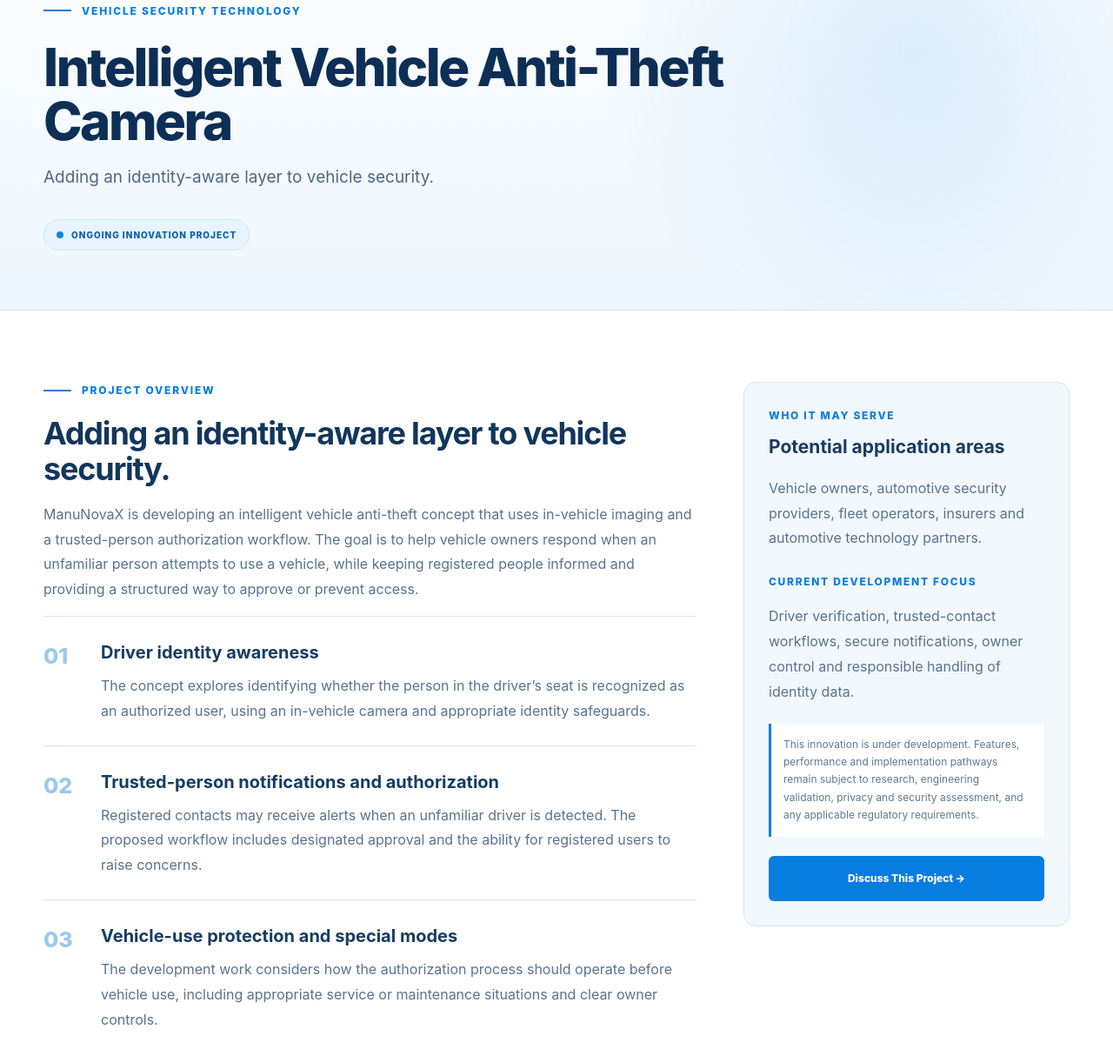
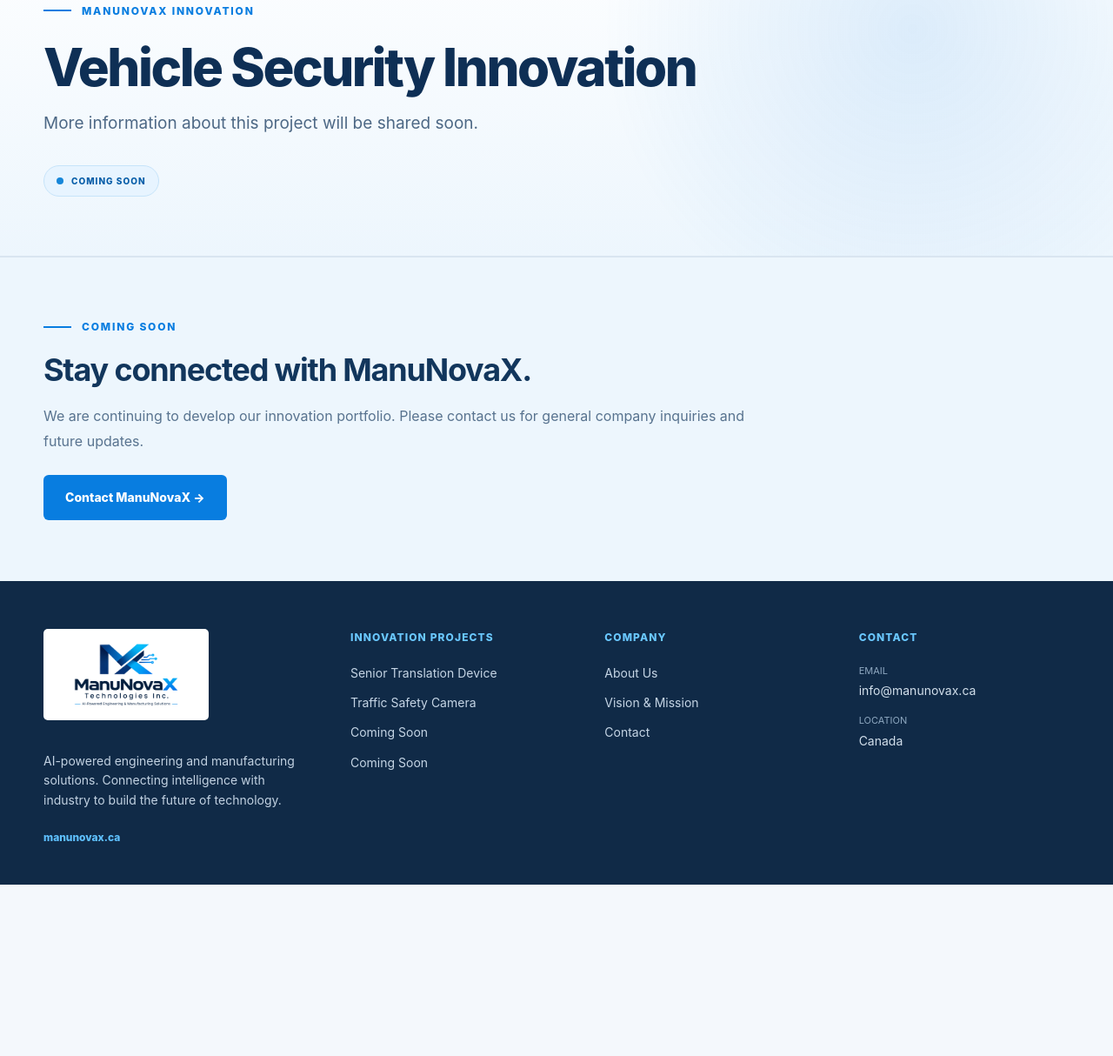
Before and after one commit to thasremax/manunovax-website, a plain HTML site: page intelligent-vehicle-anti-theft-camera.html in a window 1280 px wide. Shown: the part 214-1428 px from the top of the page at 87% size. After the commit the page ends 1231 px from the top, so only its background shows below. Drawn offline with Linux system fonts and the light colour scheme.

Commit message:
Replace confidential project details with Coming Soon placeholders

```diff
--- a/intelligent-vehicle-anti-theft-camera.html
+++ b/intelligent-vehicle-anti-theft-camera.html
@@ -3,51 +3,35 @@
 <head>
 <meta charset="utf-8">
 <meta name="viewport" content="width=device-width,initial-scale=1">
-<meta name="description" content="A vehicle security concept exploring driver identity verification, trusted-person authorization and coordinated alerts before unauthorized vehicle use.">
-<title>Intelligent Vehicle Anti-Theft Camera | ManuNovaX Technologies Inc.</title>
+<meta name="description" content="More information about this ManuNovaX innovation project will be shared soon.">
+<title>Vehicle Security Innovation | Coming Soon | ManuNovaX Technologies Inc.</title>
 <link rel="icon" href="manunovax-logo.png">
 <link rel="stylesheet" href="styles.css">
 </head>
 <body class="project-page">
 <header><div class="container nav">
 <a class="brand" href="index.html"><img class="logo" src="manunovax-logo.png" alt="ManuNovaX Technologies Inc."></a>
-<nav class="navlinks" aria-label="Main navigation">
-<a href="index.html#innovation-projects">Innovation Projects</a><a href="index.html#about">About</a><a href="index.html#contact">Contact</a>
-</nav>
+<nav class="navlinks" aria-label="Main navigation"><a href="index.html#innovation-projects">Innovation Projects</a><a href="index.html#about">About</a><a href="index.html#contact">Contact</a></nav>
 <a class="nav-cta" href="mailto:info@manunovax.ca?subject=Innovation%20Project%20Inquiry">Get in Touch</a>
 </div></header>
 <main>
 <section class="project-hero"><div class="container project-hero-inner">
 <a class="back-link" href="index.html#innovation-projects">← All Innovation Projects</a>
-<div class="kicker">VEHICLE SECURITY TECHNOLOGY</div>
-<h1>Intelligent Vehicle Anti-Theft Camera</h1>
-<p class="lead">Adding an identity-aware layer to vehicle security.</p>
-<div class="project-status"><span class="status-dot"></span> ONGOING INNOVATION PROJECT</div>
-</div></section>
-<section class="section light-section"><div class="container project-content">
-<div class="project-main">
-<div class="kicker">PROJECT OVERVIEW</div>
-<h2>Adding an identity-aware layer to vehicle security.</h2>
-<p>ManuNovaX is developing an intelligent vehicle anti-theft concept that uses in-vehicle imaging and a trusted-person authorization workflow. The goal is to help vehicle owners respond when an unfamiliar person attempts to use a vehicle, while keeping registered people informed and providing a structured way to approve or prevent access.</p>
-<article class="project-detail"><div class="project-number">01</div><div><h3>Driver identity awareness</h3><p>The concept explores identifying whether the person in the driver’s seat is recognized as an authorized user, using an in-vehicle camera and appropriate identity safeguards.</p></div></article><article class="project-detail"><div class="project-number">02</div><div><h3>Trusted-person notifications and authorization</h3><p>Registered contacts may receive alerts when an unfamiliar driver is detected. The proposed workflow includes designated approval and the ability for registered users to raise concerns.</p></div></article><article class="project-detail"><div class="project-number">03</div><div><h3>Vehicle-use protection and special modes</h3><p>The development work considers how the authorization process should operate before vehicle use, including appropriate service or maintenance situations and clear owner controls.</p></div></article>
-</div>
-<aside class="project-sidebar">
-<div class="small-label">WHO IT MAY SERVE</div><h3>Potential application areas</h3><p>Vehicle owners, automotive security providers, fleet operators, insurers and automotive technology partners.</p>
-<div class="small-label">CURRENT DEVELOPMENT FOCUS</div><p>Driver verification, trusted-contact workflows, secure notifications, owner control and responsible handling of identity data.</p>
-<div class="project-note">This innovation is under development. Features, performance and implementation pathways remain subject to research, engineering validation, privacy and security assessment, and any applicable regulatory requirements.</div>
-<a class="btn btn-primary" href="mailto:info@manunovax.ca?subject=Intelligent%20Vehicle%20Anti-Theft%20Camera%20Inquiry">Discuss This Project →</a>
-</aside>
+<div class="kicker">MANUNOVAX INNOVATION</div>
+<h1>Vehicle Security Innovation</h1>
+<p class="lead">More information about this project will be shared soon.</p>
+<div class="project-status"><span class="status-dot"></span> COMING SOON</div>
 </div></section>
 <section class="project-progress"><div class="container">
-<div class="kicker">ONGOING DEVELOPMENT</div><h2>From concept toward practical innovation.</h2>
-<p>ManuNovaX is actively advancing its innovation portfolio through research, engineering design, technology assessment and development planning. We welcome conversations with qualified technical collaborators, industry partners and organizations interested in exploring these challenges.</p>
-<a class="btn btn-outline" href="mailto:info@manunovax.ca?subject=ManuNovaX%20Innovation%20Collaboration">Explore Collaboration</a>
+<div class="kicker">COMING SOON</div>
+<h2>Stay connected with ManuNovaX.</h2>
+<p>We are continuing to develop our innovation portfolio. Please contact us for general company inquiries and future updates.</p>
+<a class="btn btn-primary" href="mailto:info@manunovax.ca?subject=ManuNovaX%20Innovation%20Updates">Contact ManuNovaX →</a>
 </div></section>
 </main>
 <footer><div class="container footer-grid">
 <div><img class="footer-logo" src="manunovax-logo.png" alt="ManuNovaX Technologies Inc."><p class="footer-text">AI-powered engineering and manufacturing solutions. Connecting intelligence with industry to build the future of technology.</p><span class="domain">manunovax.ca</span></div>
-<div><div class="footer-title">Innovation Projects</div><div class="footer-links">
-<a href="senior-translation-device.html">Senior Translation Device</a><a href="intelligent-traffic-safety-camera.html">Traffic Safety Camera</a><a href="intelligent-home-security-innovation.html">Home Security Innovation</a><a href="intelligent-vehicle-anti-theft-camera.html">Vehicle Anti-Theft Camera</a></div></div>
+<div><div class="footer-title">Innovation Projects</div><div class="footer-links"><a href="senior-translation-device.html">Senior Translation Device</a><a href="intelligent-traffic-safety-camera.html">Traffic Safety Camera</a><a href="intelligent-home-security-innovation.html">Coming Soon</a><a href="intelligent-vehicle-anti-theft-camera.html">Coming Soon</a></div></div>
 <div><div class="footer-title">Company</div><div class="footer-links"><a href="index.html#about">About Us</a><a href="index.html#vision-mission">Vision &amp; Mission</a><a href="index.html#contact">Contact</a></div></div>
 <div><div class="footer-title">Contact</div><div class="contact-label">Email</div><div class="contact-value"><a href="mailto:info@manunovax.ca">info@manunovax.ca</a></div><div class="contact-label">Location</div><div class="contact-value">Canada</div></div>
 </div></footer>
```
